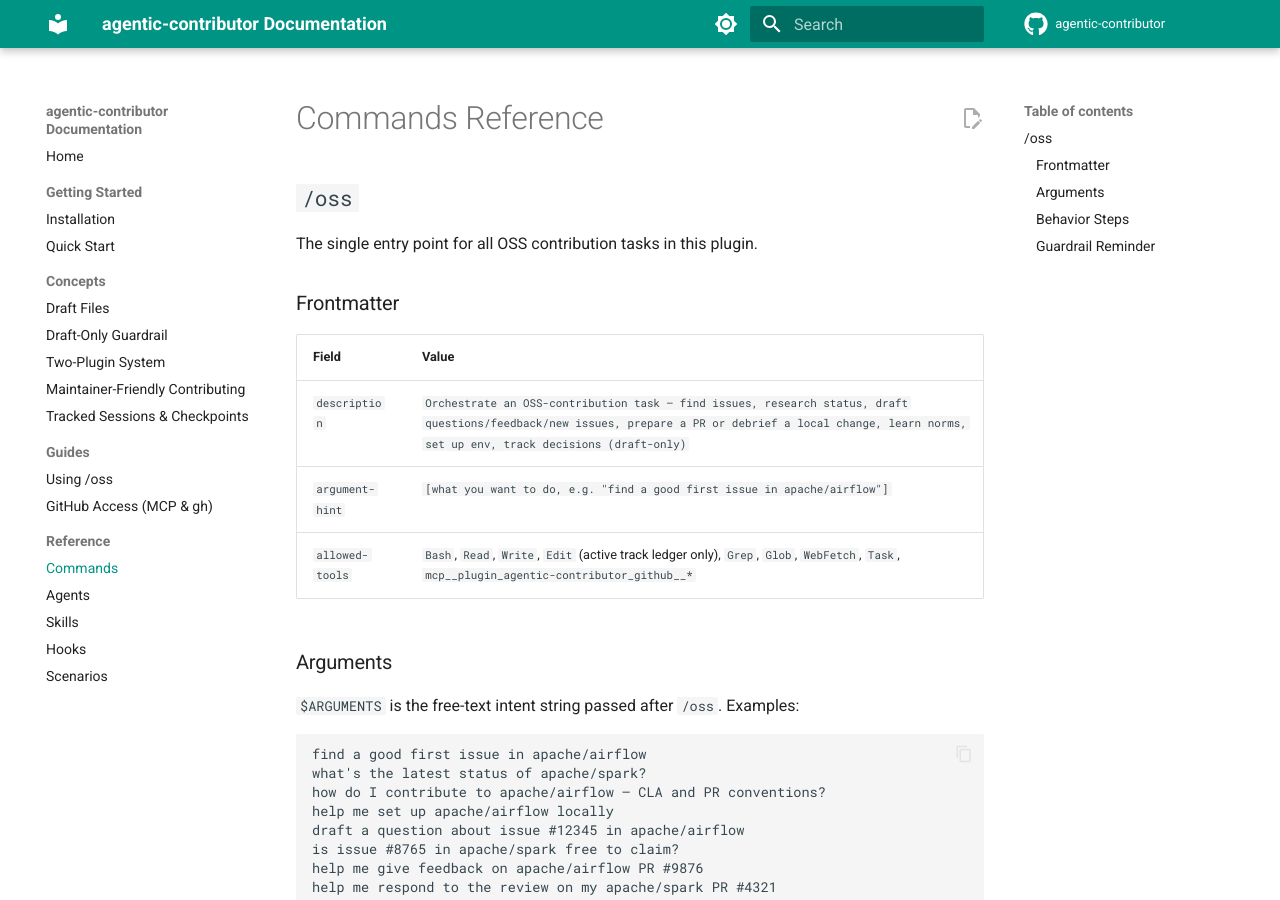
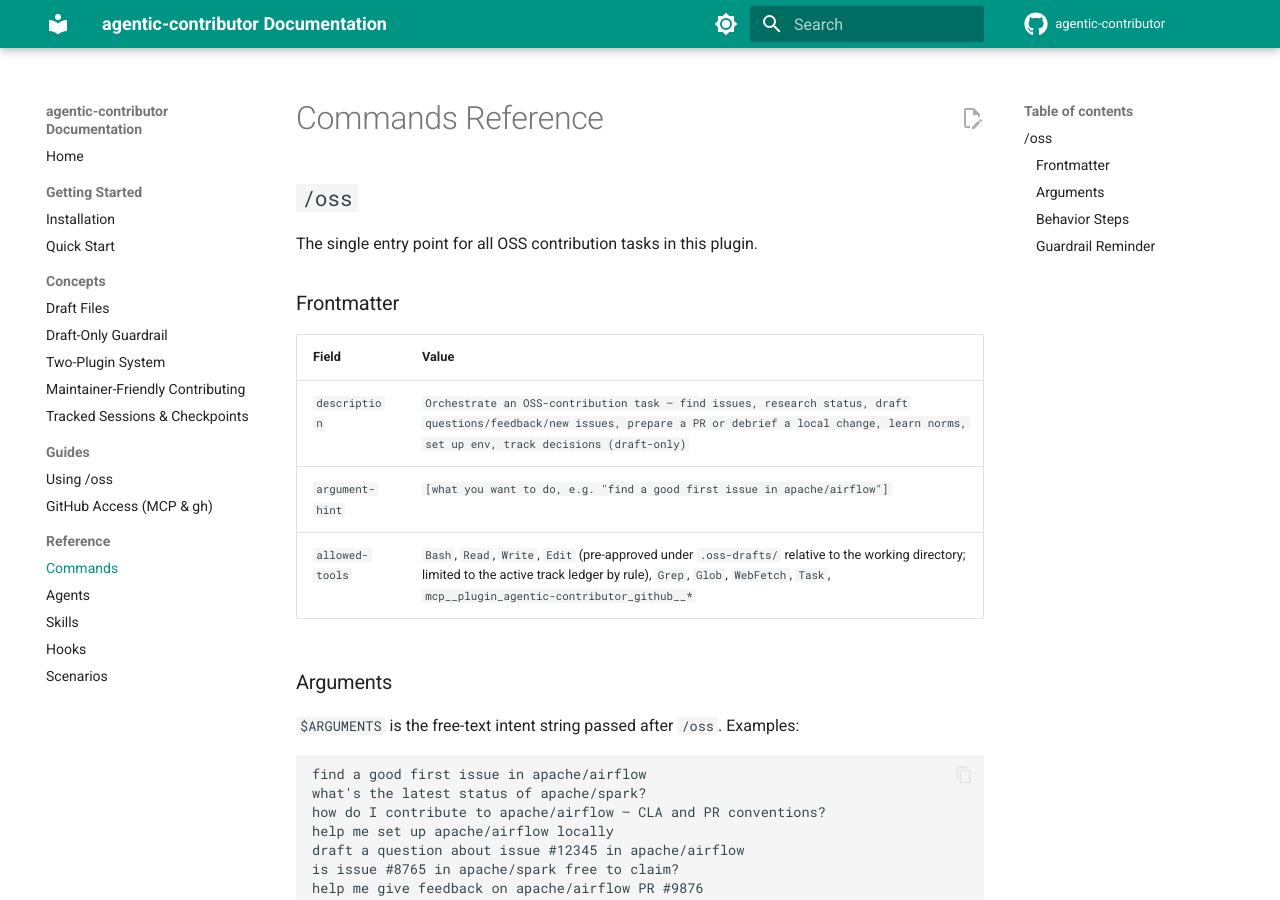
Before and after one commit to josix/agentic-contributor, an MkDocs documentation site: the page built from docs/reference/commands.md, in a window 1280 px wide and 900 px high. Built offline with MkDocs 1.6.1 and Material for MkDocs 9.7.7, drawn with Linux system fonts in a browser that asks for light colours; comment, search, counter and statistics services are not loaded.

Commit message:
docs+test: clarify ledger Edit pre-approval is cwd-relative; add git-dir-skip negative cases
Co-Authored-By: Claude Opus 5.5 <noreply@anthropic.com>

```diff
--- a/docs/reference/commands.md
+++ b/docs/reference/commands.md
@@ -10,7 +10,7 @@ The single entry point for all OSS contribution tasks in this plugin.
 |---|---|
 | `description` | `Orchestrate an OSS-contribution task — find issues, research status, draft questions/feedback/new issues, prepare a PR or debrief a local change, learn norms, set up env, track decisions (draft-only)` |
 | `argument-hint` | `[what you want to do, e.g. "find a good first issue in apache/airflow"]` |
-| `allowed-tools` | `Bash`, `Read`, `Write`, `Edit` (active track ledger only), `Grep`, `Glob`, `WebFetch`, `Task`, `mcp__plugin_agentic-contributor_github__*` |
+| `allowed-tools` | `Bash`, `Read`, `Write`, `Edit` (pre-approved under `.oss-drafts/` relative to the working directory; limited to the active track ledger by rule), `Grep`, `Glob`, `WebFetch`, `Task`, `mcp__plugin_agentic-contributor_github__*` |
 
 ### Arguments
 
```
Also changed, not shown: CHANGELOG.md (+1 -1 lines), commands/oss.md (+1 -1 lines), 1 other file.
